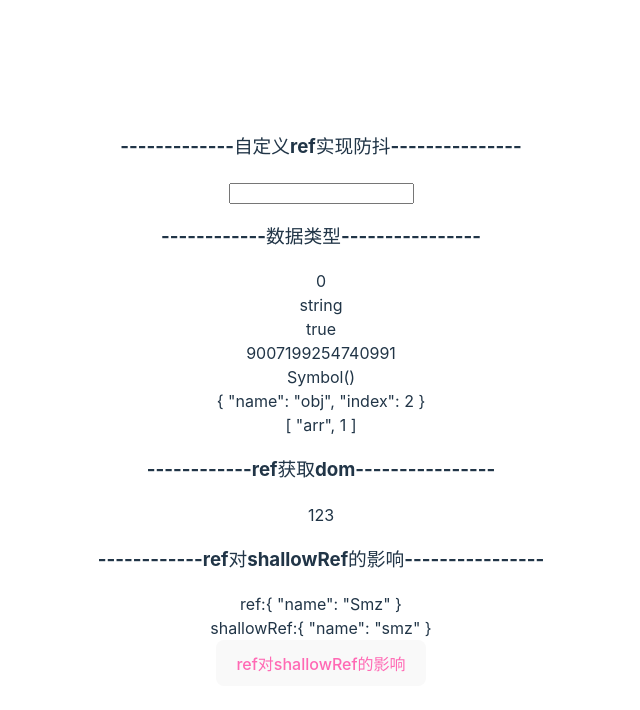
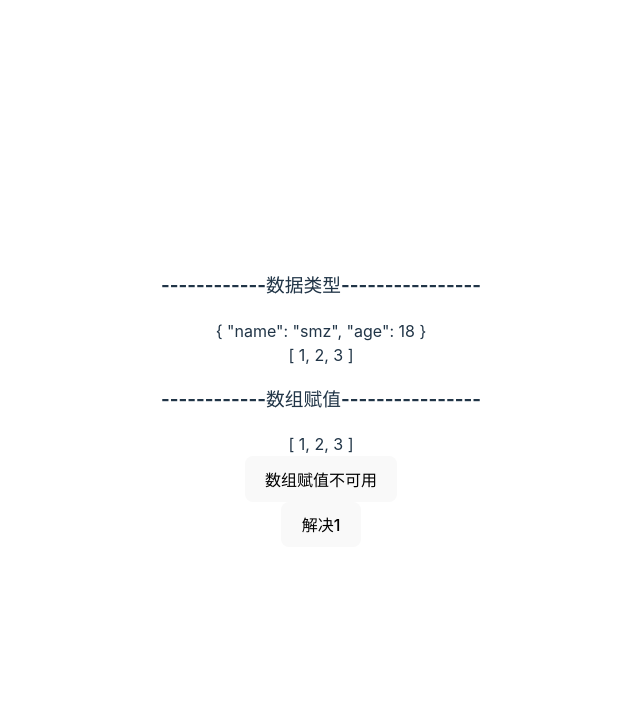
Before and after one commit to minzhongshi/study-miscellaneous, a Vue app in the folder Vue3+TS+pinia/vue3-学习/: page / in a window 1280 px wide. Shown: the top 710 px of the page, without its empty margins (319-959 px from the left). Built offline with nearby package versions, Linux system fonts and the light colour scheme.

Commit message:
reactive全家桶 和 to系列开端

```diff
--- a/Vue3+TS+pinia/vue3-学习/src/App.vue
+++ b/Vue3+TS+pinia/vue3-学习/src/App.vue
@@ -7,6 +7,7 @@ import AttrsListenersText from "./views/组件通讯/05_userAttrs/AttrsListeners
 import RefChildrenParentText from "./views/组件通讯/06_ref-children-parent/RefChildrenParentText.vue";
 import Ref from "./views/vue3_响应式/ref全家桶/ref.vue";
 import AntiShake from "./views/vue3_响应式/ref全家桶/customRef实现防抖/antiShake.vue";
+import Reactive from "./views/vue3_响应式/reactive全家桶/reactive.vue";
 </script>
 
 <template>
@@ -15,8 +16,9 @@ import AntiShake from "./views/vue3_响应式/ref全家桶/customRef实现防抖
 <!--  <EventBusTest/>-->
 <!--  <ModelTest/>-->
 <!--  <AttrsListenersText/>-->
-  <AntiShake/>
-  <ref/>
+<!--  <AntiShake/>-->
+<!--  <ref/>-->
+  <reactive/>
 <!--  <RefChildrenParentText></RefChildrenParentText>-->
 </template>
 
--- /dev/null
+++ b/Vue3+TS+pinia/vue3-学习/src/views/vue3_响应式/reactive全家桶/reactive.vue
@@ -0,0 +1,69 @@
+<script setup lang="ts">
+/**
+ * reactive:
+ *      对类型进行了约束，不能绑定普通数据类型，只能绑定引用类型：Array Object Map Set
+ *      reactive proxy不能直接赋值，否则破坏响应式对象
+ *        解决：数组 可以push加解构
+ *             添加对象将数组当成属性使用
+ * readonly:
+ *      用来将其变为只读的
+ *      注：与 reactive一起使用时没有作用
+ * shallowReactive：
+ *      浅层响应式,与shallowRef类似，存在相同的问题和reactive一起使用会影响响应
+ */
+import {reactive, readonly, shallowReactive} from "vue";
+
+
+const obj = reactive({name:"smz",age:18})
+
+// 数组赋值
+let arr = reactive([1,2,3])
+let arr2 = reactive({
+  arr:[1,2,3]
+})
+const arrValue = () =>{
+  const list = [4,5,6]
+  arr = [...arr,...list] // 不可用 不更新视图
+  console.log(arr)
+}
+const arrValue2 = () =>{
+  const list = [4,5,6]
+  arr.push(...list) // 数组自带方法 加解构
+}
+const arrValue3 = () =>{
+  const list = [4,5,6]
+  arr2.arr = [...arr2.arr,...list] // 将数组变为对象属性
+}
+
+// readonly
+const Readonly:Object = readonly(obj)
+Readonly.name = "王五"
+console.log(Readonly)
+
+// shallowReactive只能改到foo
+const obj2:Object = shallowReactive({
+  foo:{
+    bar:{
+      num:2
+    }
+  }
+})
+
+
+
+</script>
+
+<template>
+  <h3>------------数据类型----------------</h3>
+  <div>{{obj}}</div>
+  <div>{{arr}}</div>
+  <h3>------------数组赋值----------------</h3>
+  <div>{{arr}}</div>
+  <button @click="arrValue">数组赋值不可用</button>
+  <br>
+  <button @click="arrValue2">解决1</button>
+</template>
+
+<style scoped>
+
+</style>
```
Also changed, not shown: Vue3+TS+pinia/vue3-学习/src/views/vue3_响应式/to系列全家桶/to.vue (added, +14 -0 lines).
